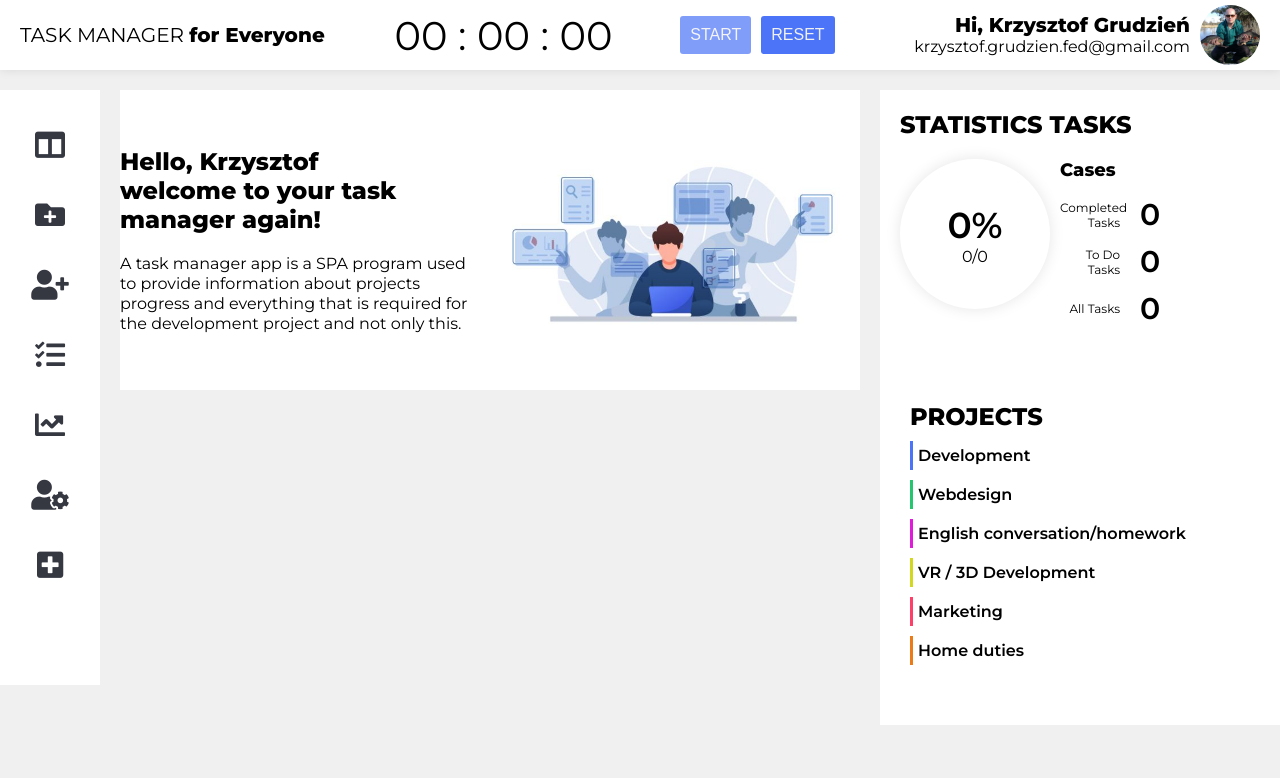
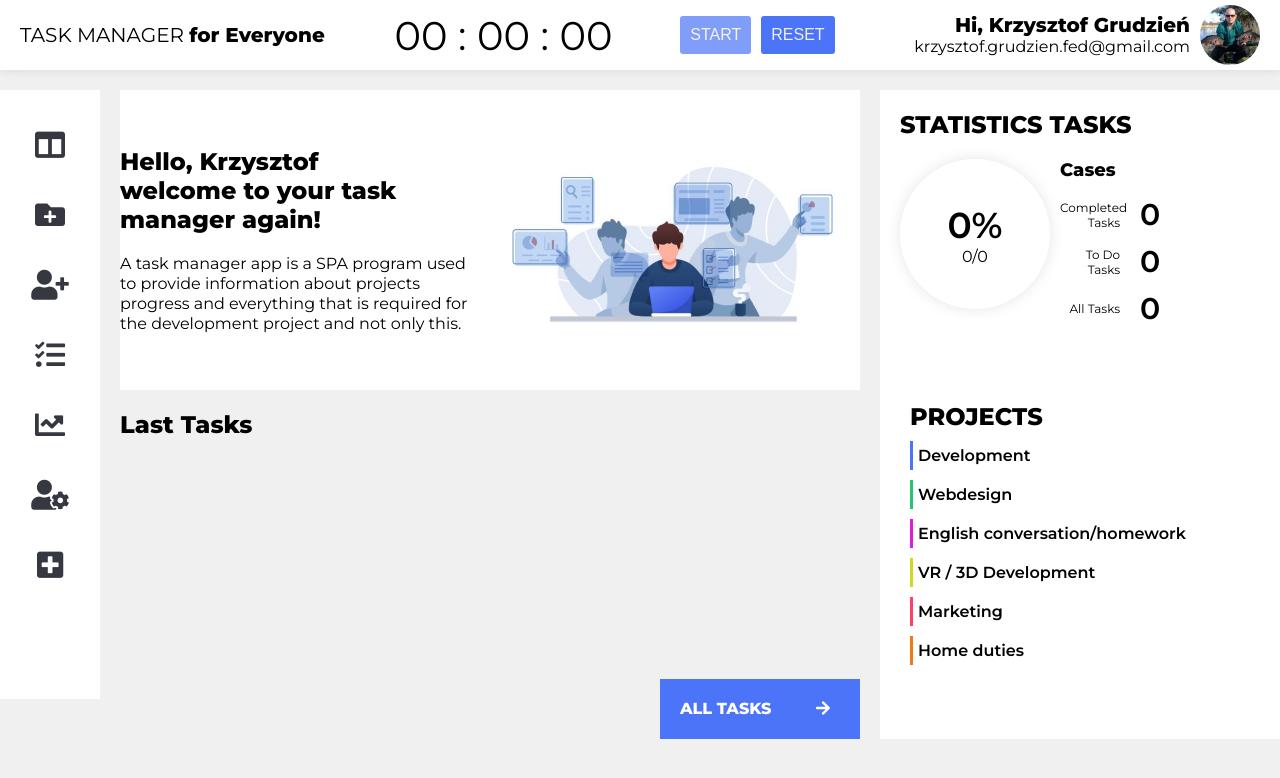
Before and after one commit to KrzysztofGrudzien/React-To-Do-App, a React (Create React App) app: page / in a window 1280 px wide. Shown: the top 778 px of the page. Built offline with nearby package versions, Linux system fonts and the light colour scheme.

Commit message:
create component printing 6 last tasks to do and style it

```diff
--- a/src/components/App/App.js
+++ b/src/components/App/App.js
@@ -16,6 +16,7 @@ import Settings from "../../pages/Settings/Settings";
 import Tasks from "../../pages/Tasks/Tasks";
 import Clients from "../../pages/Clients/Clients";
 import Statistics from "../../pages/Statistics/Statistics";
+import LastSixTasks from "../LastSixTasks/LastSixTasks";
 
 const App = () => {
   const [inputValue, setInputValue] = useState("");
@@ -125,7 +126,10 @@ const App = () => {
       <main>
         <Switch>
           <Route path="/" exact>
-            <WelcomeBox />
+            <div className="last-tasks-container">
+              <WelcomeBox />
+              <LastSixTasks toDoLists={toDoLists} />
+            </div>
           </Route>
           <Route path="/clients">
             <Clients />
--- a/src/components/App/App.scss
+++ b/src/components/App/App.scss
@@ -70,6 +70,11 @@ h2.info {
   padding-left: 20px;
 }
 
+.last-tasks-container {
+  display: flex;
+  flex-direction: column;
+}
+
 button {
   border: none;
   background-color: $color-secondary;
@@ -108,3 +113,22 @@ body::-webkit-scrollbar-thumb {
   background-color: $color-secondary;
   border: transparent;
 }
+
+.btn {
+  display: block;
+  background-color: $color-secondary;
+  color: $color-white;
+  float: right;
+  font-weight: 800;
+  height: 60px;
+  line-height: 6rem;
+  margin-top: 20px;
+  padding: 0 20px;
+  text-decoration: none;
+  text-transform: uppercase;
+  width: 200px;
+  i {
+    display: inline-block;
+    margin-left: 40px;
+  }
+}
--- a/src/components/Form/Form.scss
+++ b/src/components/Form/Form.scss
@@ -10,7 +10,8 @@
   flex-direction: column;
   width: 100%;
 }
-.tasks-filter-container {
+.tasks-filter-container,
+.todo-additional-wrapper {
   display: flex;
   justify-content: space-between;
 
@@ -208,7 +209,6 @@
   .todo-time {
     display: flex;
     flex-wrap: wrap;
-    width: 450px;
 
     &-title {
       margin-bottom: 20px;
@@ -330,7 +330,7 @@
 
     &-title {
       font-weight: 800;
-      margin-bottom: 20px;
+      margin-bottom: 40px;
       width: 100%;
     }
 
--- /dev/null
+++ b/src/components/LastSixTasks/LastSixTasks.js
@@ -0,0 +1,39 @@
+import React from "react";
+import { Link } from "react-router-dom";
+import "./LastSixTasks.scss";
+import ImgAvatar from "../../assets/images/author.jpg";
+
+const LastSixTasks = ({ toDoLists }) => {
+  return (
+    <div className="tasks-wrapper">
+      <h2 className="last-tasks-title">Last Tasks</h2>
+      <div className="last-tasks-wrapper">
+        {toDoLists
+          .slice(toDoLists.length - 6, toDoLists.length + 1)
+          .map(toDo => (
+            <article className="last-task-wrapper">
+              <div className="last-task">
+                <img
+                  src={ImgAvatar}
+                  alt="author"
+                  className="last-task-avatar"
+                />
+                <div className="last-task-info">
+                  <span className="last-task-info-date">{toDo.date}</span>
+                  <span className="last-task-info-subtasks">
+                    Subtasks - 3/5
+                  </span>
+                </div>
+              </div>
+              <h3 className="last-task-title">{toDo.text}</h3>
+            </article>
+          ))}
+      </div>
+      <Link to="/tasks" className="btn btn-primary">
+        all tasks <i class="fas fa-arrow-right"></i>
+      </Link>
+    </div>
+  );
+};
+
+export default LastSixTasks;
--- /dev/null
+++ b/src/components/LastSixTasks/LastSixTasks.scss
@@ -0,0 +1,53 @@
+@import "../App/Variables.scss";
+.tasks-wrapper {
+  margin-top: 20px;
+
+  .last-tasks-wrapper {
+    color: $color-white;
+    display: grid;
+    grid-template-columns: 1fr 1fr 1fr;
+    grid-template-rows: 200px;
+    grid-gap: 20px;
+    margin-top: 20px;
+
+    .last-task-wrapper {
+      background-color: $color-secondary;
+      display: flex;
+      flex-direction: column;
+      justify-content: space-between;
+      height: 200px;
+      width: 100%;
+    }
+
+    .last-task {
+      display: flex;
+      justify-content: space-between;
+      height: 100%;
+      padding: 20px;
+
+      &-avatar {
+        border-radius: 50%;
+        border: 3px solid $color-white;
+        height: 60px;
+        width: auto;
+      }
+
+      &-title {
+        font-weight: 600;
+        padding: 20px;
+      }
+
+      &-info {
+        align-items: flex-end;
+        display: flex;
+        flex-direction: column;
+
+        &-subtasks {
+          font-size: 1.2rem;
+          font-weight: 600;
+          margin-top: 5px;
+        }
+      }
+    }
+  }
+}
```
